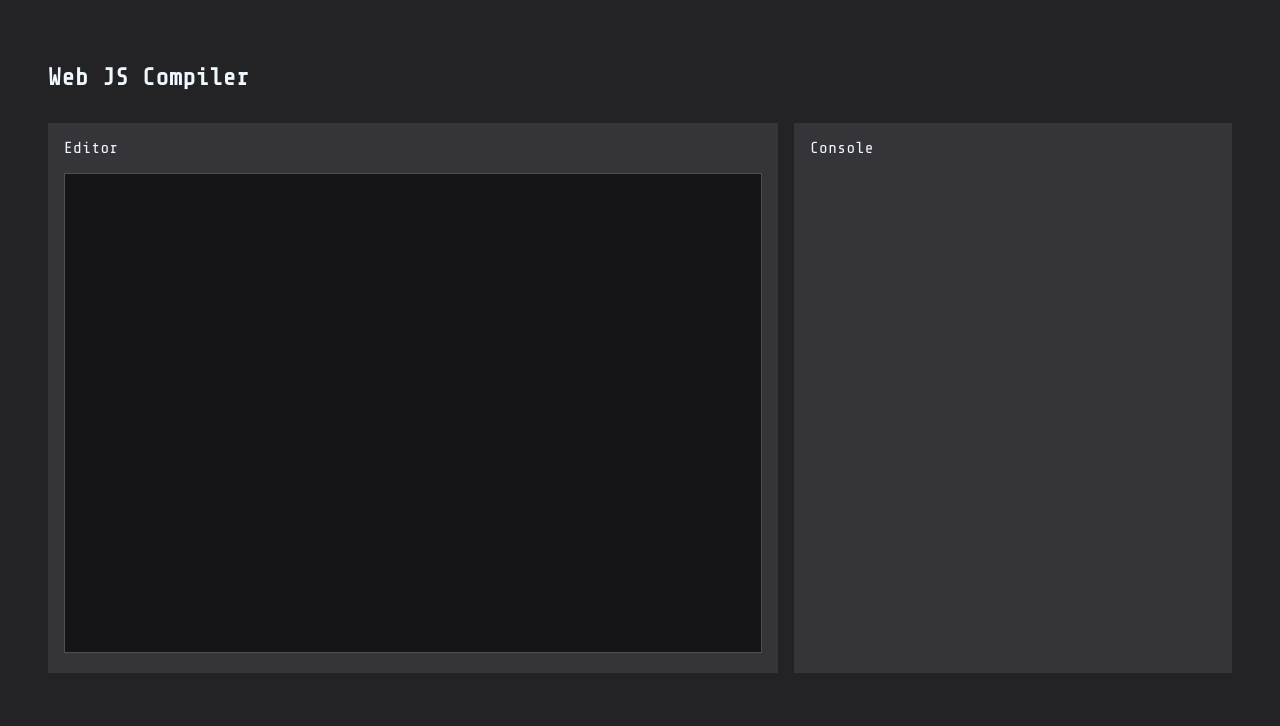
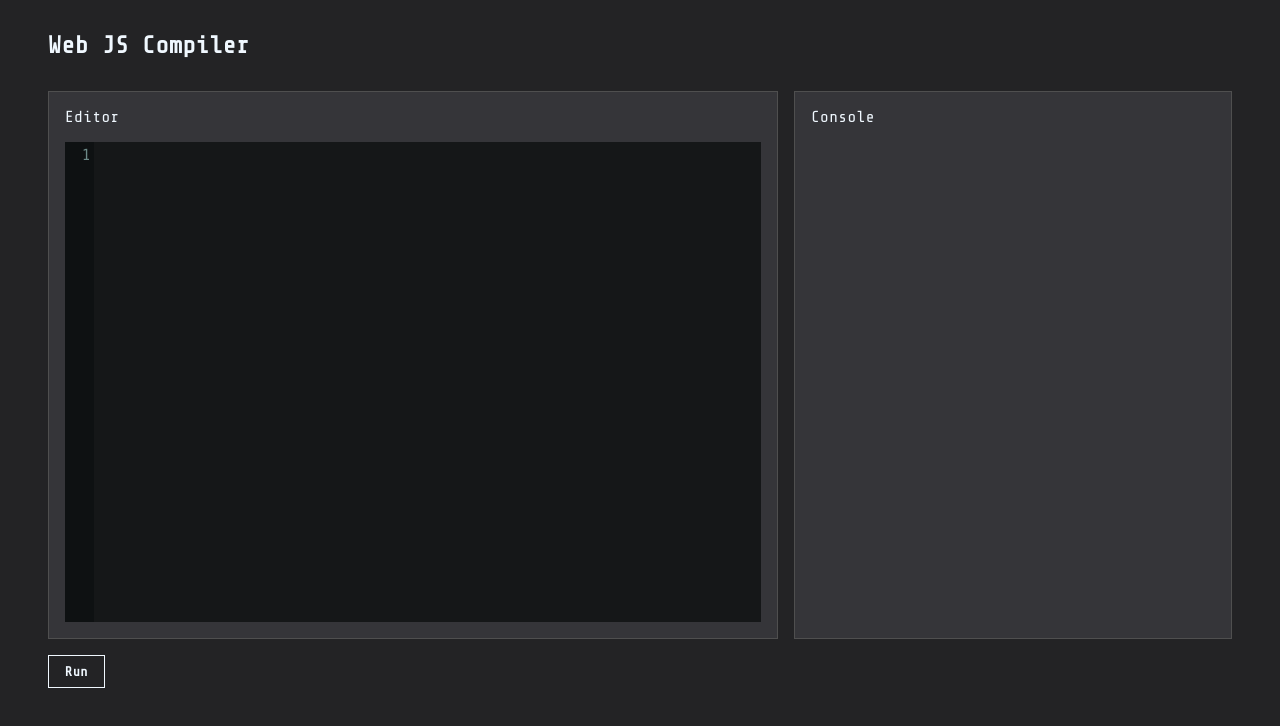
Before and after one commit to ediruhiat/web-js-editor, a website: page index.html in a window 1280 px wide. Drawn offline with nearby package versions, Linux system fonts and the light colour scheme.

Commit message:
add CodeMirror and some styling

```diff
--- a/_components.scss
+++ b/_components.scss
@@ -1,6 +1,6 @@
 // Container
 .wrapper {
-    padding: 4rem 3rem !important;
+    padding: 2rem 3rem !important;
     margin: auto !important;
     max-height: 100vh;
 }
@@ -45,3 +45,11 @@
 .mt-4 {
     margin-top: 4rem !important;
 }
+
+.border-grey {
+    border: 1px solid #4f4f4f !important;
+}
+
+.border-white {
+    border: 1px solid aliceblue !important;
+}
--- a/index.html
+++ b/index.html
@@ -6,7 +6,15 @@
     <meta http-equiv="X-UA-Compatible" content="IE=edge">
     <meta name="viewport" content="width=device-width, initial-scale=1.0">
     <title>Web JS</title>
-    <link rel="stylesheet" href="style.css">
+    <link rel="stylesheet" href="./style.css">
+    <link rel="stylesheet" href="./node_modules/codemirror/lib/codemirror.css">
+    <link rel="stylesheet" href="./node_modules/codemirror/theme/seti.css">
+    <script src="./node_modules/codemirror/lib/codemirror.js"></script>
+    <script src="./node_modules/codemirror/mode/javascript/javascript.js"></script>
+    <script src="./node_modules/codemirror/addon/edit/closebrackets.js"></script>
+    <script src="./node_modules/codemirror/addon/edit/matchbrackets.js"></script>
+    <script src="./node_modules/codemirror/addon/runmode/runmode.js"></script>
+    <script src="./node_modules/codemirror/keymap/vim.js"></script>
 </head>
 
 <body>
@@ -19,7 +27,7 @@
 
         <section id="main">
             <div class="main mt-2">
-                <div class="bg-dark" id="main-container">
+                <div class="bg-dark border-grey" id="main-container">
                     <span>Editor</span>
 
                     <div class="mt-1" id="editor-container">
@@ -27,12 +35,15 @@
                     </div>
                 </div>
 
-                <div class="bg-dark" id="console-container">
+                <div class="bg-dark border-grey" id="console-container">
                     <span>Console</span>
                 </div>
             </div>
+            <button class="border-white mt-1" id="run">Run</button>
         </section>
     </div>
+
+    <script src="./script.js"></script>
 </body>
 
 </html>
--- a/script.js
+++ b/script.js
@@ -0,0 +1,17 @@
+
+const codeEditor = CodeMirror.fromTextArea(document.getElementById("editor"),
+    {
+        lineNumbers: true,
+        mode: "javascript",
+        theme: "seti",
+        autoCloseBrackets: true,
+        matchBrackets: true,
+        keyMap: "vim",
+    }
+);
+
+const runBtn = document.querySelector('#run');
+
+runBtn.addEventListener('click', () => {
+    CodeMirror.runMode(codeEditor.getValue(), "javascript", document.getElementById("console-container"));
+});
--- a/style.scss
+++ b/style.scss
@@ -4,13 +4,13 @@
     padding: 0;
     margin: 0;
     box-sizing: border-box;
+    letter-spacing: 0.03rem;
+    color: aliceblue;
 }
 
 body {
     font-family: 'ShureTechMono', sans-serif;
     background-color: #232325;
-    color: aliceblue;
-    letter-spacing: 0.03rem;
 }
 
 @import 'components';
@@ -33,15 +33,22 @@ body {
     grid-row: 1/2;
 }
 
-#editor {
-    background: #151519;
+.CodeMirror {
+    font-family: 'ShureTechMono' !important;
+    height: 60vh !important;
+}
+
+#run {
+    font-family: 'ShureTechMono' !important;
+    font-weight: bold;
+    background-color: transparent;
+    border: none;
     color: aliceblue;
-    font-family: 'ShureTechMono';
-    padding: 8px;
-    resize: none;
-    width: 100%;
-    height: 60vh;
-    overflow: auto;
-    outline: none;
-    border: 1px solid #4f4f4f;
+    padding: .5rem 1rem;
+    cursor: pointer;
+    transition: background-color .1s ease;
+
+    &:hover {
+        background-color: rgba($color: #fff, $alpha: .1);
+    }
 }
```
Also changed, not shown: style.css, 1 other file.
